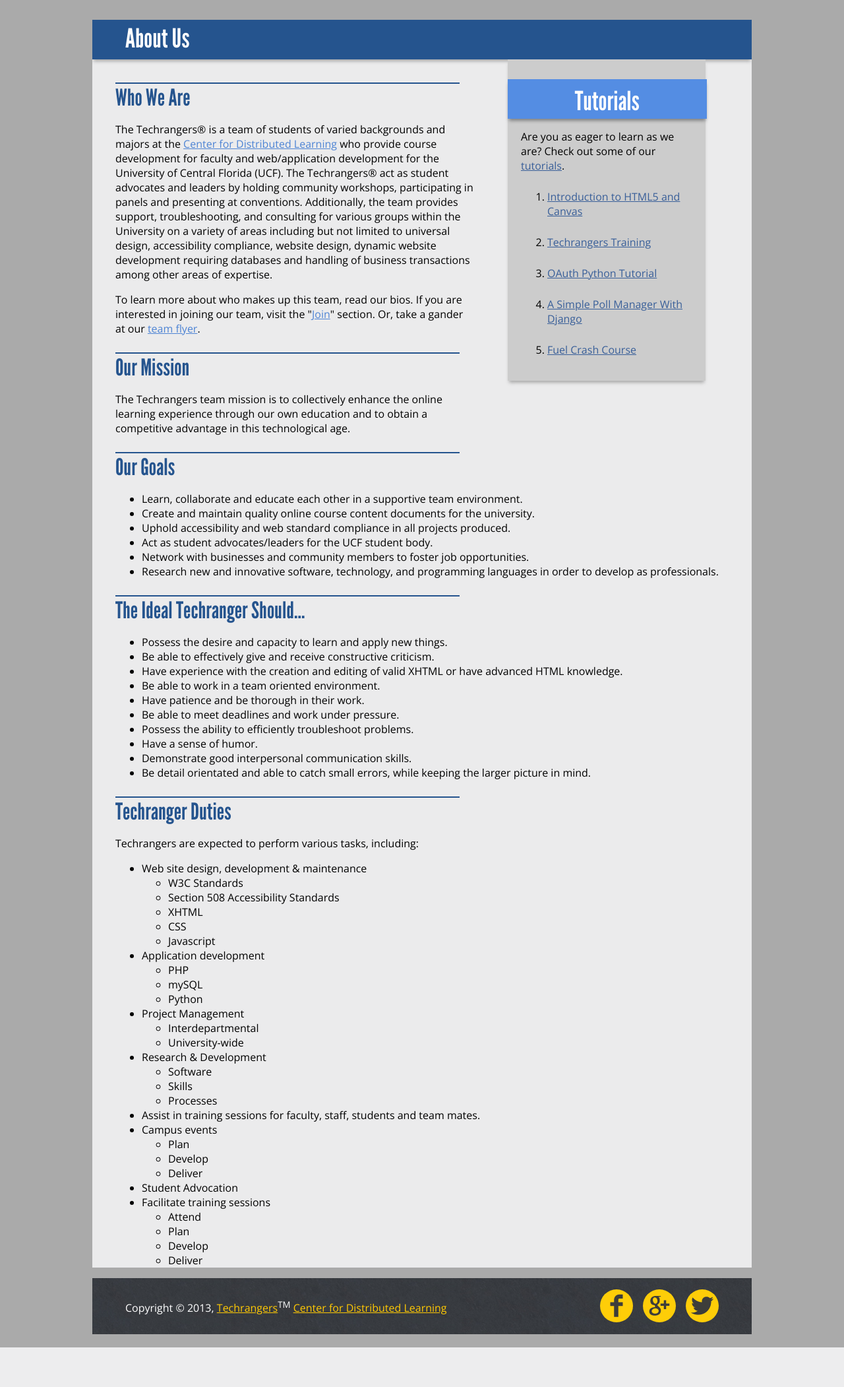
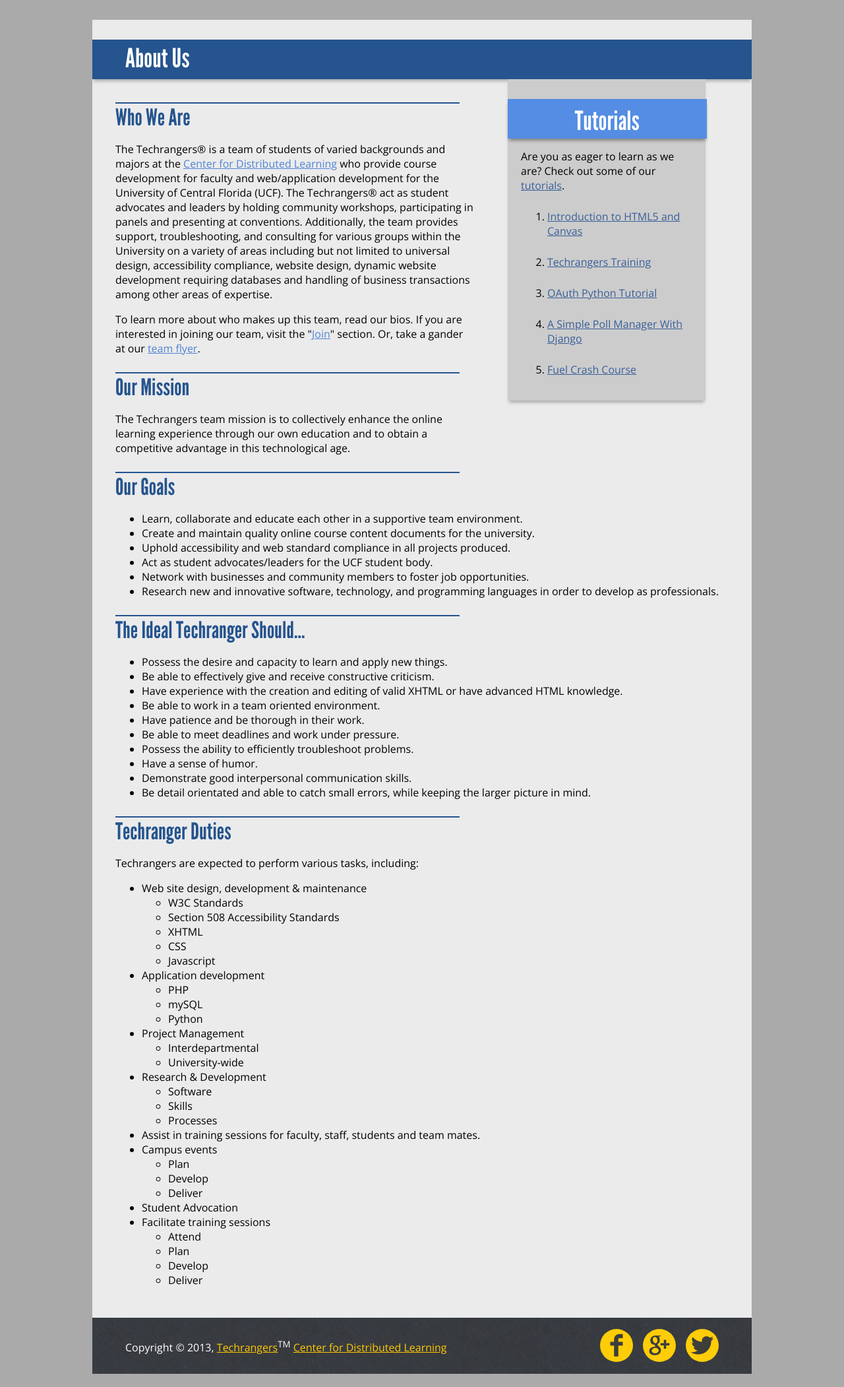
Before and after one commit to chrissolanilla/CSolanillaBio, a PHP site: page /about.php in a window 1280 px wide. Shown: the part 80-2182 px from the top of the page at 66% size. Before the commit the page ends 2122 px from the top, so only its background shows below. Run offline with PHP 8.4, Linux system fonts and the light colour scheme; some libraries are stand-ins or nearby versions.

Commit message:
CSS fix on container |10|

```diff
--- a/css/styles.css
+++ b/css/styles.css
@@ -36,7 +36,7 @@ body {
 		margin: auto;
 		margin-top: 30px;
 		position: relative;
-		padding-top: 10px 0 30px 0;
+		padding: 10px 0 30px 0;
 	}
 		#title {
 			background: #25548e;
```
